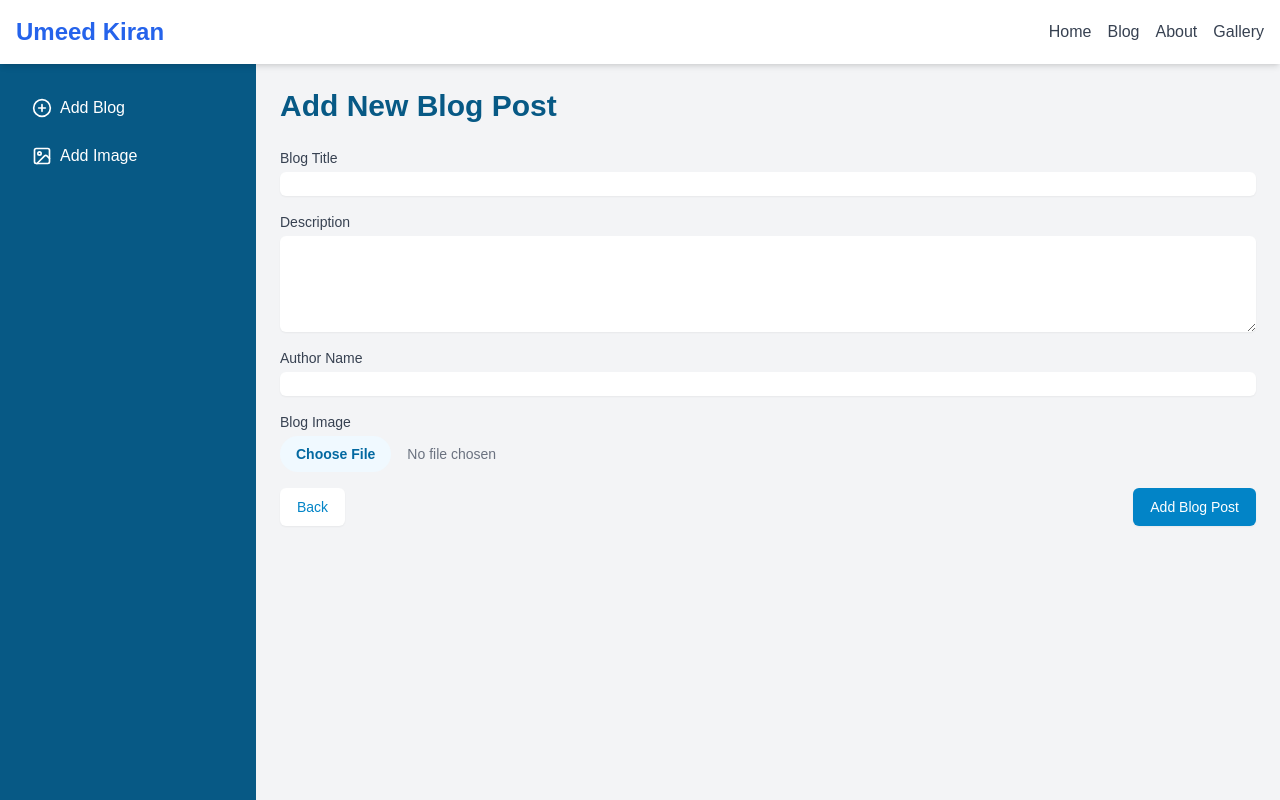
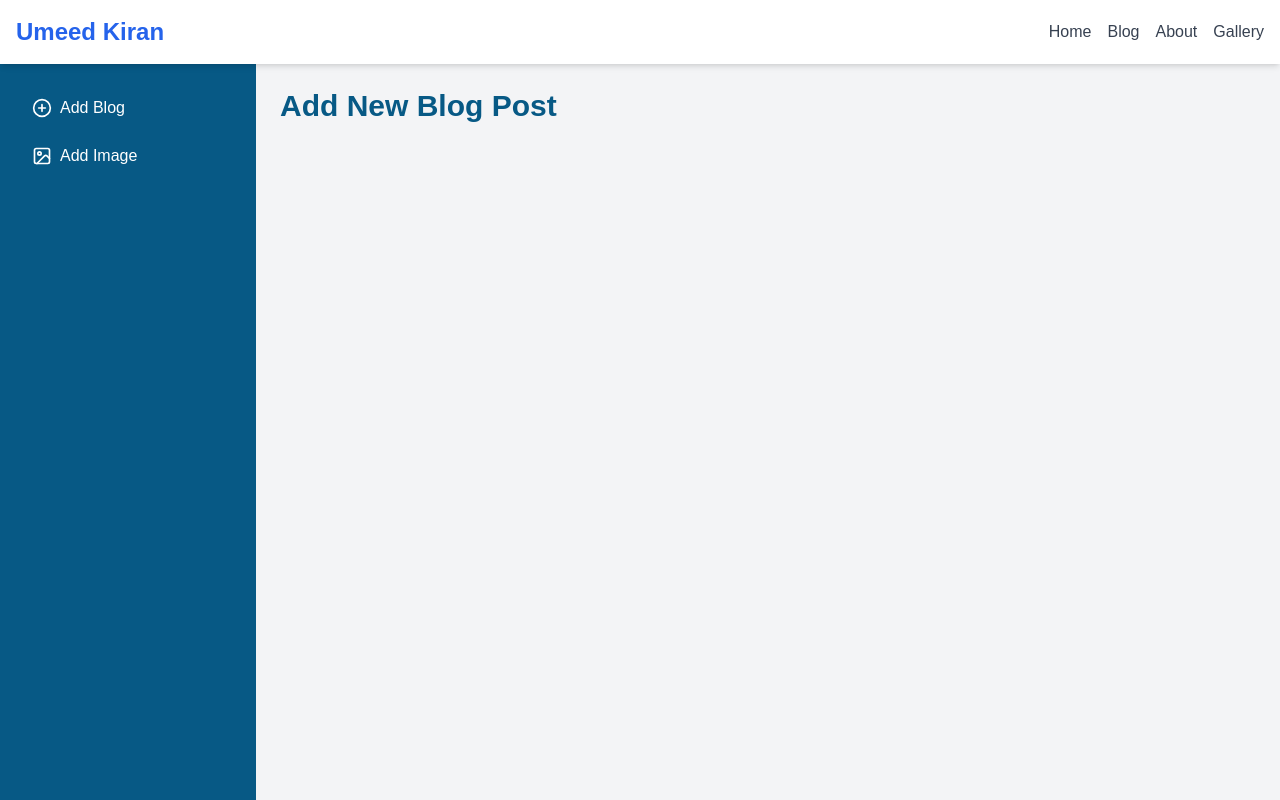
Before and after one commit to raunak234362/Ummid-Kiran, a Next.js app: page /dashboard/add-blog in a window 1280 px wide. Shown: the top 800 px of the page. Built offline with nearby package versions, Linux system fonts and the light colour scheme.

Commit message:
Comment out AddBlogForm component in AddBlogPage for future reference

```diff
--- a/src/app/dashboard/add-blog/page.tsx
+++ b/src/app/dashboard/add-blog/page.tsx
@@ -1,6 +1,6 @@
 "use client"
 import DashboardSidebar from "@/components/dashboard/DashboardSidebar"
-import AddBlogForm from "@/components/dashboard/AddBlogForm"
+// import AddBlogForm from "@/components/dashboard/AddBlogForm"
 
 function AddBlogPage() {
   return (
@@ -8,7 +8,7 @@ function AddBlogPage() {
       <DashboardSidebar />
       <main className="flex-1 p-6">
         <h1 className="text-3xl font-bold text-sky-800 mb-6">Add New Blog Post</h1>
-        <AddBlogForm />
+        {/* <AddBlogForm /> */}
       </main>
     </div>
   )
```
